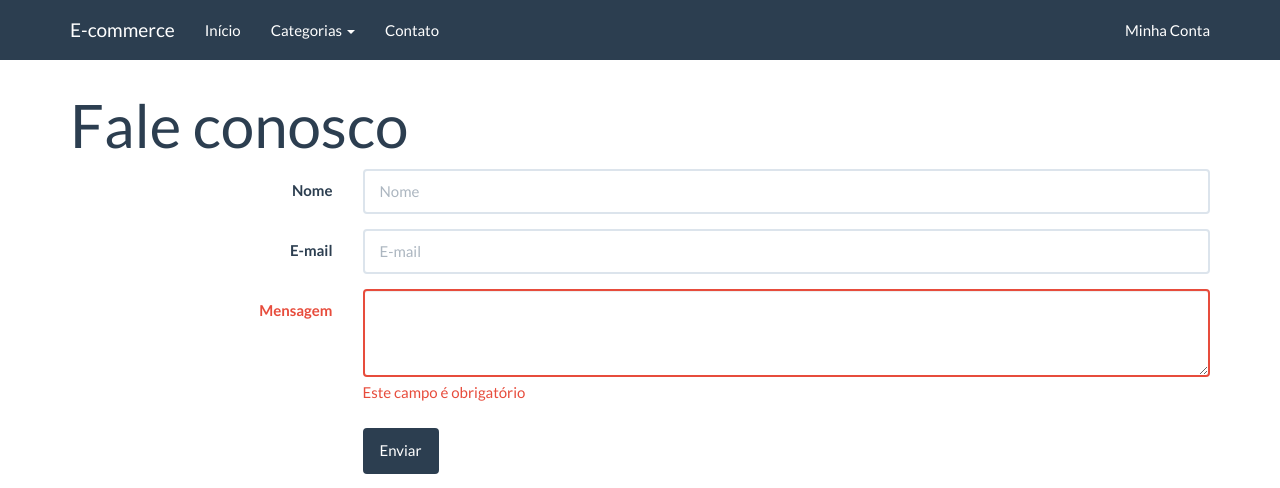
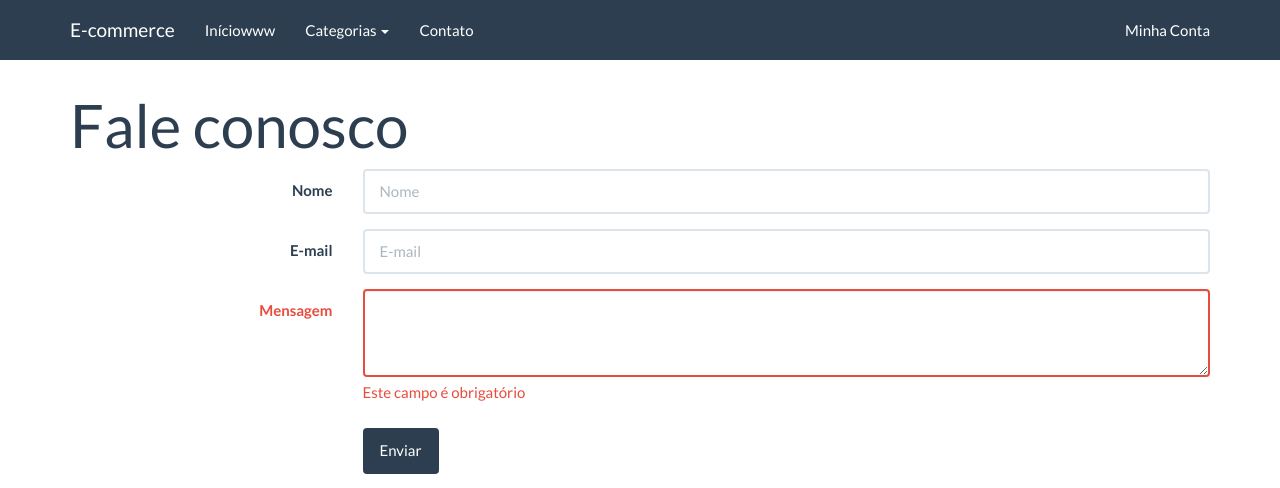
Before and after one commit to maurosantosdev/lojavirtual, a Django app: page /contato/ in a window 1280 px wide. Shown: the top 488 px of the page. Run offline with Django 3.2, Linux system fonts and the light colour scheme; data that the repository does not hold is empty; some libraries are stand-ins or nearby versions.

Commit message:
Teste de Git

```diff
--- a/core/templates/base.html
+++ b/core/templates/base.html
@@ -23,7 +23,7 @@
         <div class="navbar-collapse collapse" id="navbar-main">
           <ul class="nav navbar-nav">
             <li>
-              <a href="{% url 'index' %}">Início</a>
+              <a href="{% url 'index' %}">Iníciowww</a>
             </li>
             <li class="dropdown">
               <a class="dropdown-toggle" data-toggle="dropdown" href="{% url 'catalog:product_list' %}" id="download">Categorias <span class="caret"></span></a>
```
